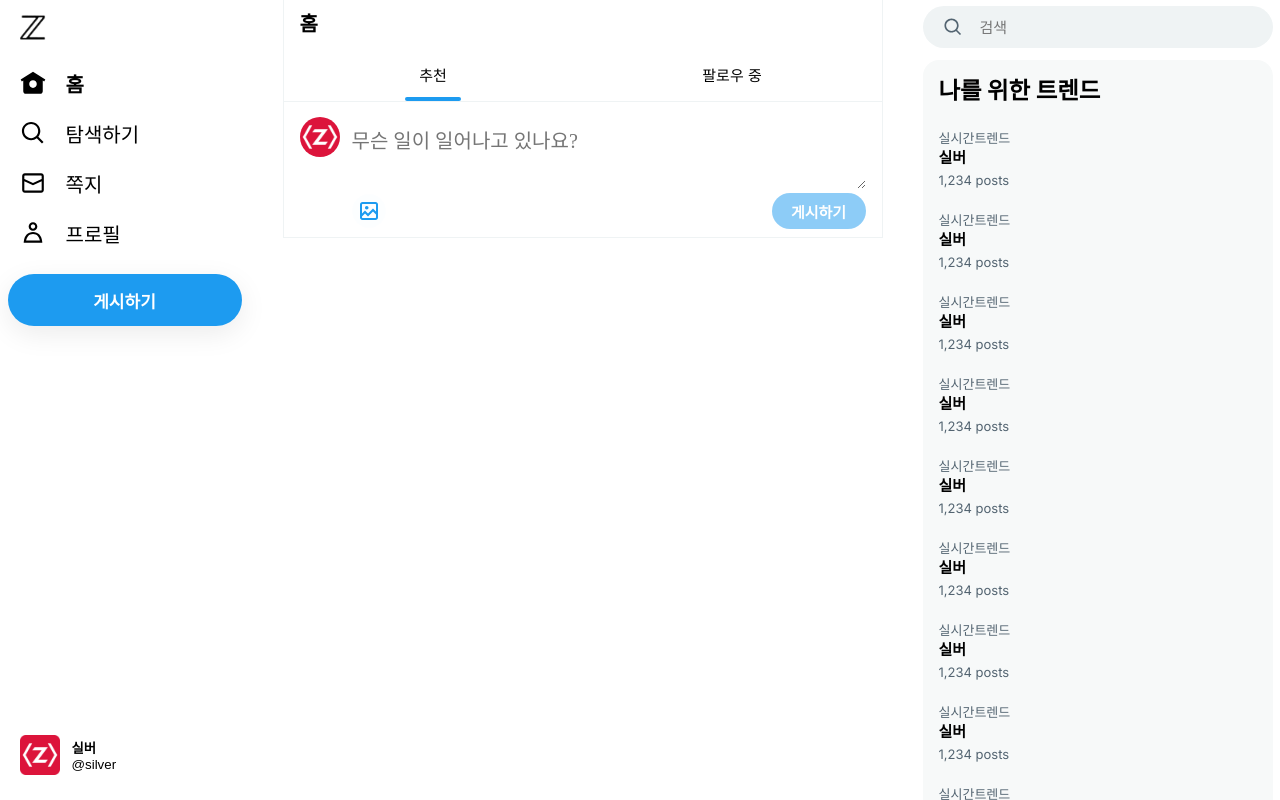
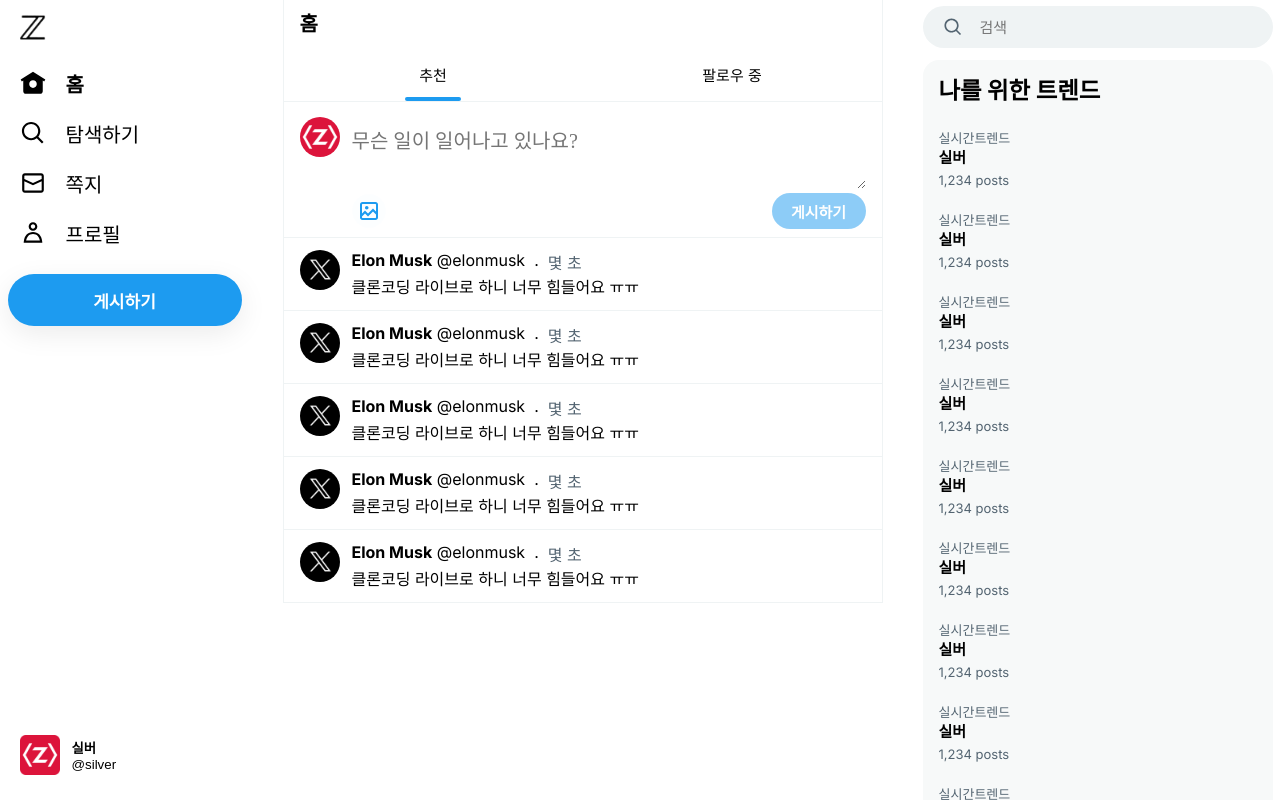
Before and after one commit to silver0108/twitter-clone-coding, a Next.js app: page /home in a window 1280 px wide. Built offline with nearby package versions, Linux system fonts and the light colour scheme.

Commit message:
게시글 구현 및 dayjs 사용

```diff
--- a/src/app/(afterLogin)/_component/Post.tsx
+++ b/src/app/(afterLogin)/_component/Post.tsx
@@ -1,9 +1,50 @@
+import Link from "next/link";
 import styles from "./post.module.css";
+import dayjs from "dayjs";
+import relativeTime from 'dayjs/plugin/relativeTime';
+import 'dayjs/locale/ko';
+
+dayjs.locale('ko');
+dayjs.extend(relativeTime);
 
 export default function Post() {
+  const target = {
+    User: {
+      id: 'elonmusk',
+      nickname: 'Elon Musk',
+      image: '/yRsRRjGO.jpg'
+    },
+    content: '클론코딩 라이브로 하니 너무 힘들어요 ㅠㅠ',
+    createAt: new Date(),
+    Images: [],
+  }
+
   return (
-    <main className={styles.main}>
-
-    </main>
+    <article className={styles.post}>
+      <div className={styles.postWrapper}>
+        <div className={styles.postUserSection}>
+          <Link href={`/${target.User.id}`} className={styles.postUserImage}>
+            <img src={target.User.image} alt={target.User.nickname}/>
+            <div className={styles.postShade}></div>
+          </Link>
+        </div>
+        <div className={styles.postBody}>
+          <div className={styles.postMeta}>
+            <Link href={`/${target.User.id}`}>
+              <span className={styles.postUserName}>{target.User.nickname}</span>
+              &nbsp;
+              <span className={styles.postUserId}>@{target.User.id}</span>
+              &nbsp;
+              .
+              &nbsp;
+            </Link>
+            <span className={styles.postDate}>{dayjs(target.createAt).fromNow(true)}</span>
+          </div>
+          <div>{target.content}</div>
+          <div className={styles.postImageSection}></div>
+          {/* <ActionButtons/> */}
+        </div>
+      </div>
+    </article>
   )
 }
--- a/src/app/(afterLogin)/_component/post.module.css
+++ b/src/app/(afterLogin)/_component/post.module.css
@@ -0,0 +1,98 @@
+.post {
+  display: flex;
+  flex-direction: column;
+  padding: 12px 16px;
+  border-color: rgb(239, 243, 244);
+  border-bottom-width: 1px;
+  border-bottom-style: solid;
+  transition-property: background-color, box-shadow;
+  transition-duration: 0.2s;
+  cursor: pointer;
+}
+
+.post:hover {
+  background-color: rgba(0, 0, 0, 0.03);
+}
+
+.postWrapper {
+  display: flex;
+}
+
+.postReposted {
+  display: flex;
+  align-items: center;
+  color: rgb(83, 100, 113);
+  margin-left: 24px;
+  font-size: 13px;
+  line-height: 20px;
+}
+
+.postReposted svg {
+  fill: rgb(83, 100, 113)
+}
+
+.postUserSection {
+  margin-right: 12px;
+  width: 40px;
+}
+
+.postUserImage {
+  position: relative;
+  display: inline-block;
+  width: 40px;
+  height: 40px;
+  border-radius: 20px;
+}
+
+.postUserImage img {
+  width: 40px;
+  height: 40px;
+  border-radius: 20px;
+}
+
+.postShade {
+  display: inline-block;
+  width: 40px;
+  height: 40px;
+  border-radius: 20px;
+  position: absolute;
+  top: 0;
+  left: 0;
+}
+
+.postShade:hover {
+  background-color: rgba(26, 26, 26, 0.15);
+}
+
+.postBody {
+  display: flex;
+  flex-direction: column;
+  width: 100%;
+}
+
+.postMeta {
+  display: flex;
+}
+
+.postUserName {
+  font-weight: bold;
+}
+
+.postUserName:hover {
+  text-decoration: underline;
+}
+
+.postUserNick,
+.postDate {
+  color: rgb(83, 100, 113);
+}
+
+.postDate:hover {
+  text-decoration: underline;
+}
+
+.postImageSection img {
+  margin-top: 12px;
+  width: 100%;
+  border-radius: 16px;
+}
```
Also changed, not shown: package.json (+5 -4 lines), 1 other file (tests, documents, lock files or other folders).
